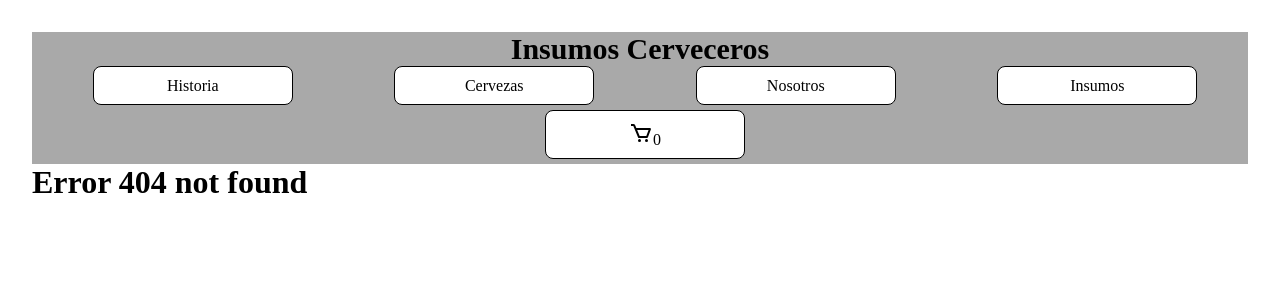
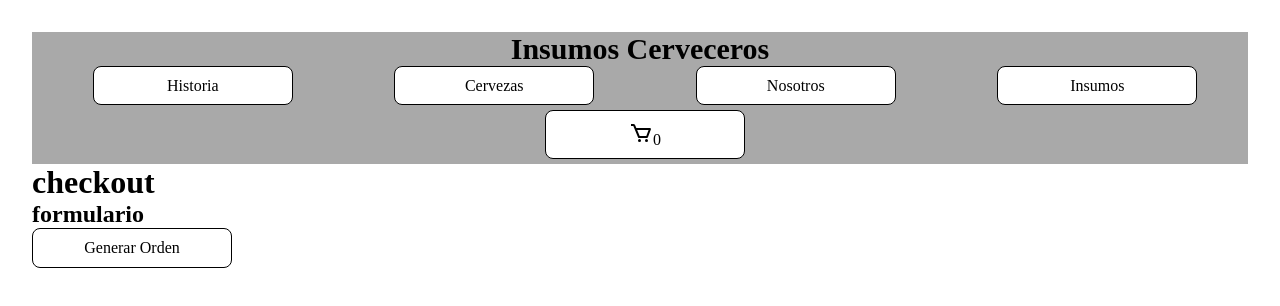
Before and after one commit to franco-maidana/Primer-Pre-Entrega-react-Maidana, a React (Vite) app: page /checkout in a window 1280 px wide. Before the commit this address had no page. Shown: the top 306 px of the page. Built offline with nearby package versions, Linux system fonts and the light colour scheme.

Commit message:
quedo funcioando ok problemas en cuando compras lupulos no sale la compra

```diff
--- a/src/App.jsx
+++ b/src/App.jsx
@@ -8,9 +8,10 @@ import { BrowserRouter, Routes, Route } from 'react-router-dom'
 import Historia from './componentes/Paginas/Historia/historia'   // componente historia
 import Cervezas from './componentes/Paginas/Cervezas/cervezas'   // componente cerveza
 import Nosotros from './componentes/Paginas/Nosotros/nosotros'   // componente nosotros
+import Checkout from './componentes/Checkout/Checkout'
 import { CartProvider } from './contex/carContex'       // contex  carrito de compra
 import { NotificacionProvider } from './notificacion/notificacion'  // notificacion cuando agregas un producto al carro de compras
-
+import CarritoDeCompras from './componentes/CarritoDeCompra/CarritoDeCompra'
 
 function App() {
 
@@ -24,6 +25,8 @@ function App() {
               <Route path='/' element={<ItemListContainer />} />
               <Route path='/category/:categoryId' element={<ItemListContainer />} />
               <Route path='/detail/:productId' element={<ItemDetailContainer />} />
+              <Route path='/cart' element={<CarritoDeCompras />} />
+              <Route path='/checkout' element={<Checkout />} />
               <Route path='/Historia' element={<Historia />} />
               <Route path='/Cervezas' element={<Cervezas />} />
               <Route path='/nosotros' element={<Nosotros />} />
--- /dev/null
+++ b/src/componentes/CarritoDeCompra/CarritoDeCompra.jsx
@@ -0,0 +1,30 @@
+import { useCart } from "../../contex/carContex"
+import { Link } from "react-router-dom"
+
+const CarritoDeCompras = () => {
+
+  const { cart, removeItem, total } = useCart()
+
+  return (
+    <>
+      <h1>usted esta dentro del carrito de compras.</h1>
+      <section>
+        {
+          cart.map(prod => {
+            return (
+              <div key={prod.id}>
+                <h1>{prod.nombre}</h1>
+                <button onClick={() => removeItem(prod.id)}>remove</button>
+              </div>
+            )
+          })
+        }
+
+      </section>
+      <h2>total: ${total}</h2>
+      <Link to="/checkout">Checkout</Link>
+    </>
+  )
+}
+
+export default CarritoDeCompras
--- a/src/componentes/CartWidget/CartWidget.jsx
+++ b/src/componentes/CartWidget/CartWidget.jsx
@@ -1,13 +1,16 @@
 import Carrito from './CartWidget.module.css'
 import Cart from './assets/carrito-de-compras.svg'
 import { useCart } from '../../contex/carContex';
+import { Navigate, useNavigate } from 'react-router-dom';
+
 
 const CarWidget = () => {
   const { totalQuantity } = useCart()
+  const navigate = useNavigate()
 
   return (
     <section className={Carrito.conteo}>
-      <button>
+      <button onClick={() => navigate('/cart')}>
         <img src={Cart} />
         {totalQuantity}
       </button>
--- /dev/null
+++ b/src/componentes/Checkout/Checkout.jsx
@@ -0,0 +1,87 @@
+import { useCart } from "../../contex/carContex"
+import { collection, query, where } from 'firebase/firestore'
+import { baseDatos } from "../../service/firebase/firebaseConfig"
+import { addDoc, documentId, getDocs, writeBatch } from "firebase/firestore"
+import { useState } from "react"
+import { Navigate } from "react-router-dom"
+
+
+const Checkout = () => {
+  const [loading, setLoading] = useState(false)
+  const { cart, total, clearCart } = useCart()
+
+
+  const createOrden = async () => {
+    try {
+      setLoading(true)
+      const objOrder = {
+        buyer: {
+          nombre: 'franco maidana',
+          telefono: '123456789',
+          email: 'francomaidana094@gmail.com'
+        },
+        items: cart,
+        total,
+      }
+
+      const batch = writeBatch(baseDatos)
+      const noHayStock = []
+
+      // buscamos el id de los productos seleccionados en el carrito
+      const idProductoComprado = cart.map(prod => prod.id)
+      console.log(idProductoComprado)
+
+      const productosRef = query(collection(baseDatos, 'products'), where(documentId(), 'in', idProductoComprado))
+
+      const { docs } = await getDocs(productosRef)
+
+      docs.forEach(doc => {
+        const fields = doc.data()
+        const stockBaseDatos = fields.stock
+
+        const productoAgregadoCarrito = cart.find(prod => prod.id === doc.id)
+        const CantidadDeProducto = productoAgregadoCarrito?.quantity
+        // lo que esta lo guardo en el bath
+        if (stockBaseDatos >= CantidadDeProducto) {
+          batch.update(doc.ref, { stock: stockBaseDatos - CantidadDeProducto })
+        } // lo que no esta lo guardo en el array
+        else {
+          noHayStock.push({ id: doc.id, ...fields })
+        }
+      })
+
+      // poder generar la orden
+      if (noHayStock.length === 0) {
+        const ordenRef = collection(baseDatos, 'orders')
+
+        const { id: orderId } = await addDoc(ordenRef, objOrder)
+
+        batch.commit()
+        clearCart()
+        Navigate('/')
+        console.log('el numero de orden es:' + orderId)
+      } else {
+        alert('hay producto fuera de stock...')
+      }
+    } catch (error) {
+      console.log('ocurrio un error al obtener datos' + error.message)
+    } finally {
+      setLoading(false)
+    }
+
+  }
+
+  if (loading) {
+    return <h1>se esta generando su orden...</h1>
+  }
+
+  return (
+    <>
+      <h1>checkout</h1>
+      <h2>formulario</h2>
+      <button onClick={createOrden}>Generar Orden</button>
+    </>
+  )
+}
+
+export default Checkout
--- a/src/componentes/ItemDetail/ItemDetail.jsx
+++ b/src/componentes/ItemDetail/ItemDetail.jsx
@@ -3,6 +3,7 @@ import ItemCount from '../ItemCount/ItemCount'
 import { useState } from 'react'
 import { useCart } from '../../contex/carContex'
 import { useNotification } from '../../notificacion/notificacion'
+import { Link, NavLink } from 'react-router-dom'
 
 const ItemDetail = ({ id, nombre, marca, imagen, precio, stock, description, }) => {
   // const [inputType, setInputType] = useState('button') // estado para cambiar de un imput a otro
@@ -34,7 +35,7 @@ const ItemDetail = ({ id, nombre, marca, imagen, precio, stock, description, })
           quantity === 0 ? (
             <ItemCount onAdd={handleOnAdd} stock={stock} />
           ) : (
-            <button>Finalizar compra</button>
+            <Link to="/cart">Finalizar compra</Link>
           )
         }
       </section>
--- a/src/contex/carContex.jsx
+++ b/src/contex/carContex.jsx
@@ -33,9 +33,21 @@ export const CartProvider = ({ children }) => {
 
   const totalQuantity = getTotalQuantity()
 
+  const getTotal = () => {
+    let total = 0
+
+    cart.forEach(prod => {
+      total += prod.quantity * prod.precio
+    })
+
+    return total
+  }
+
+  const total = getTotal()
+
   // remover productos seleccionados
-  const removeItem = () => {
-    setCart(prev => prev.filter(prod => prod.id != id))
+  const removeItem = (id) => {
+    setCart(prev => prev.filter(prod => prod.id !== id))
   }
 
   const clearCart = () => {
@@ -43,7 +55,7 @@ export const CartProvider = ({ children }) => {
   }
 
   return (
-    <CartContext.Provider value={{ cart, addItem, totalQuantity, removeItem, clearCart }}>
+    <CartContext.Provider value={{ cart, addItem, totalQuantity, removeItem, clearCart, total }}>
       {children}
     </CartContext.Provider>
   )
```
